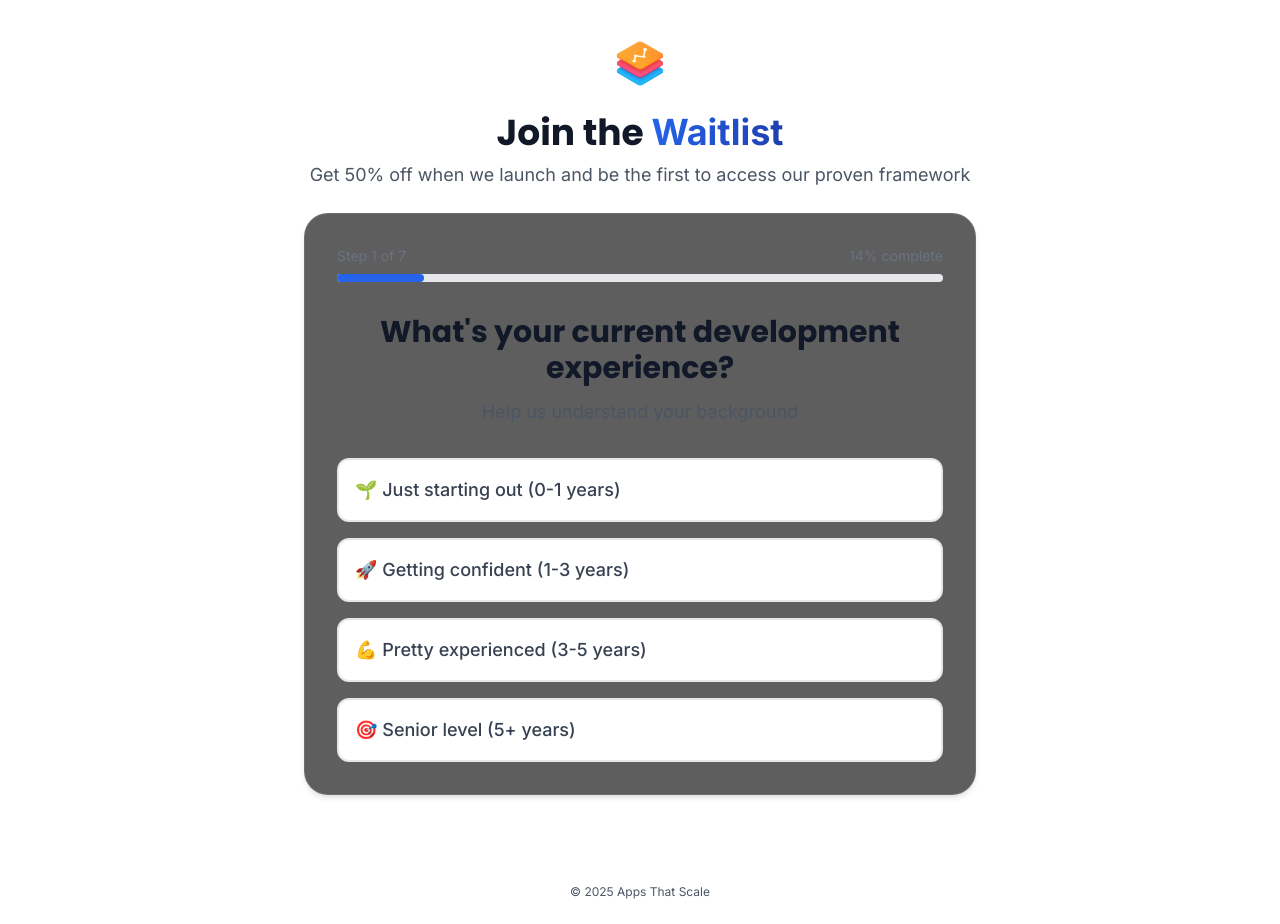
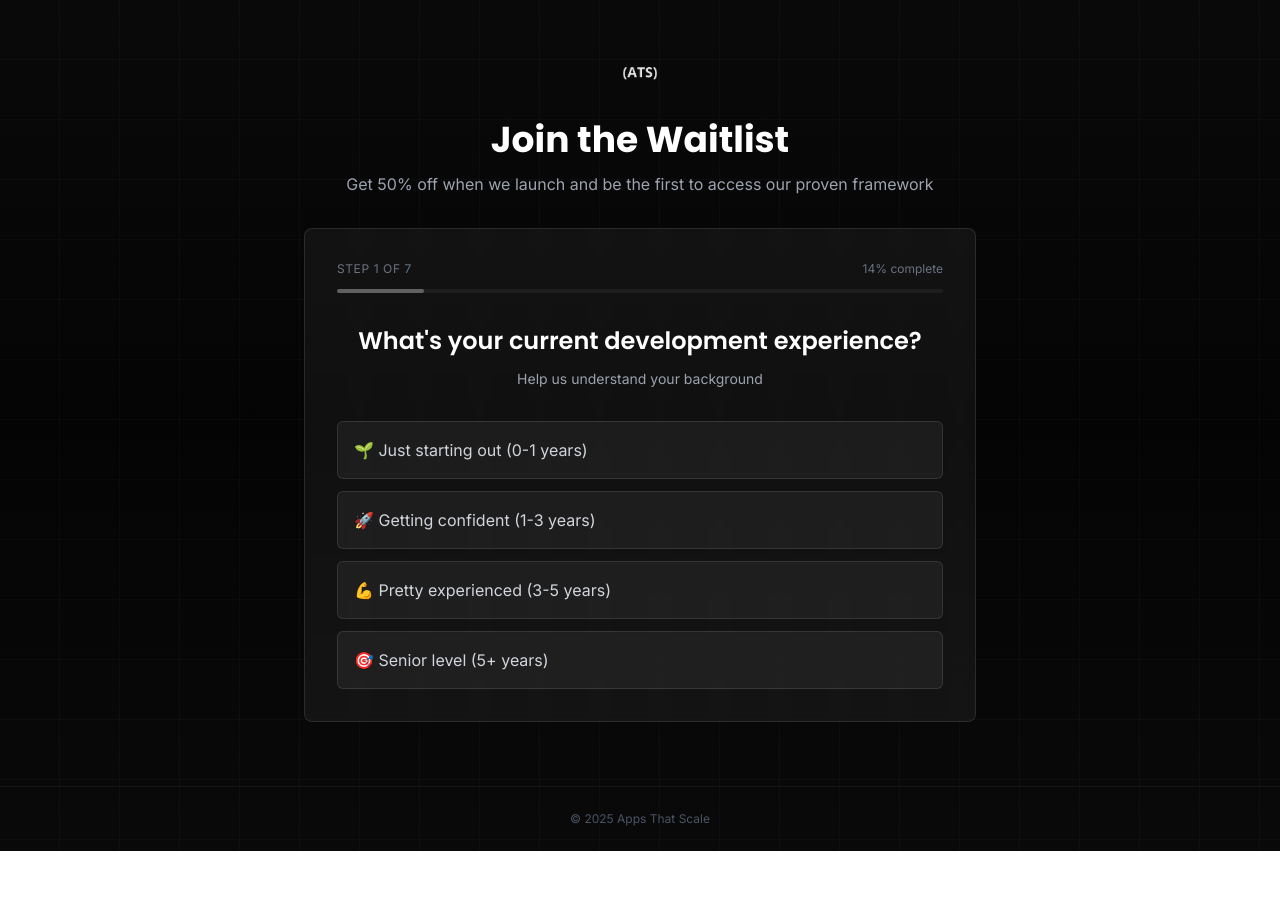
Before and after one commit to ChrolloAce/appsthatscale, a Next.js app: page /join-waitlist in a window 1280 px wide. After the commit the page ends 851 px from the top, so only its background shows below. Built offline with nearby package versions, Linux system fonts and the light colour scheme.

Commit message:
Update join-waitlist page to match monotone aesthetic with soft grid

```diff
--- a/app/join-waitlist/page.tsx
+++ b/app/join-waitlist/page.tsx
@@ -11,19 +11,26 @@ export const metadata: Metadata = {
 
 export default function JoinWaitlistPage() {
   return (
-    <main className="min-h-screen bg-white">
+    <main className="min-h-screen relative bg-[#0a0a0a]">
+      {/* Subtle gradient shading overlay */}
+      <div className="absolute inset-0 bg-gradient-to-b from-zinc-950 via-black to-zinc-950 opacity-60"></div>
+
+      {/* Soft grid pattern */}
+      <div className="absolute inset-0 bg-[linear-gradient(rgba(255,255,255,0.02)_1px,transparent_1px),linear-gradient(90deg,rgba(255,255,255,0.02)_1px,transparent_1px)] bg-[size:60px_60px] bg-[position:-1px_-1px]"></div>
+
+      <div className="relative">
         {/* Header with Logo */}
-      <header className="pt-8 pb-6 px-4 sm:px-6 lg:px-8">
+        <header className="pt-12 pb-8 px-4 sm:px-6 lg:px-8">
           <div className="max-w-7xl mx-auto text-center">
             <img
-            src="/toplogo.png"
+              src="/logo.png"
               alt="Apps That Scale"
-            className="mx-auto h-12 sm:h-16 w-auto mb-4"
+              className="mx-auto h-10 sm:h-12 w-auto mb-6 opacity-90"
             />
-          <h1 className="text-2xl sm:text-3xl lg:text-4xl font-bold text-gray-900 mb-2">
-            Join the <span className="bg-gradient-to-r from-blue-600 to-blue-800 bg-clip-text text-transparent">Waitlist</span>
+            <h1 className="text-2xl sm:text-3xl lg:text-4xl font-bold text-white mb-3">
+              Join the Waitlist
             </h1>
-          <p className="text-base sm:text-lg text-gray-600 max-w-2xl mx-auto">
+            <p className="text-sm sm:text-base text-gray-400 max-w-2xl mx-auto">
               Get 50% off when we launch and be the first to access our proven framework
             </p>
           </div>
@@ -37,6 +44,7 @@ export default function JoinWaitlistPage() {
         </section>
 
         <Footer />
+      </div>
     </main>
   )
 }
--- a/components/WaitlistQuiz.tsx
+++ b/components/WaitlistQuiz.tsx
@@ -226,19 +226,19 @@ const WaitlistQuiz: React.FC<WaitlistQuizProps> = ({ className = '' }) => {
   if (isCompleted) {
     return (
       <div className={`max-w-2xl mx-auto ${className}`}>
-        <div className="card card-spacious text-center bg-gradient-to-r from-green-50 to-emerald-50 border-green-200">
-          <div className="w-20 h-20 bg-green-100 rounded-full flex items-center justify-center mx-auto mb-6">
-            <svg className="w-10 h-10 text-green-600" fill="none" stroke="currentColor" viewBox="0 0 24 24">
+        <div className="bg-white/5 backdrop-blur-sm border border-white/10 rounded-lg p-8 text-center">
+          <div className="w-16 h-16 bg-white/10 rounded-full flex items-center justify-center mx-auto mb-6">
+            <svg className="w-8 h-8 text-white" fill="none" stroke="currentColor" viewBox="0 0 24 24">
               <path strokeLinecap="round" strokeLinejoin="round" strokeWidth={2} d="M5 13l4 4L19 7" />
             </svg>
           </div>
-          <h3 className="text-2xl font-bold text-gray-900 mb-4">Welcome to the exclusive waitlist! 🎉</h3>
-          <p className="text-lg text-gray-600 mb-6">
+          <h3 className="text-2xl font-semibold text-white mb-4">Welcome to the exclusive waitlist</h3>
+          <p className="text-base text-gray-400 mb-6">
             Thanks {formData.name}! Based on your answers, we'll craft the perfect learning experience to help you reach your {answers.mrr_goals?.[0]} MRR goal.
           </p>
-          <div className="bg-white rounded-xl p-4 border border-green-200">
-            <p className="text-sm text-gray-500 mb-2">🎯 Your personalized path is ready!</p>
-            <p className="font-semibold text-gray-800">Check your email for exclusive early access</p>
+          <div className="bg-white/5 rounded-md p-4 border border-white/10">
+            <p className="text-xs text-gray-500 mb-2 uppercase tracking-wider">Your personalized path is ready</p>
+            <p className="font-medium text-white">Check your email for exclusive early access</p>
           </div>
         </div>
       </div>
@@ -247,16 +247,16 @@ const WaitlistQuiz: React.FC<WaitlistQuizProps> = ({ className = '' }) => {
 
   return (
     <div className={`max-w-2xl mx-auto ${className}`}>
-      <div className="card card-spacious">
+      <div className="bg-white/5 backdrop-blur-sm border border-white/10 rounded-lg p-6 sm:p-8">
         {/* Progress Bar */}
         <div className="mb-8">
-          <div className="flex justify-between items-center mb-2">
-            <span className="text-sm text-gray-500">Step {currentStep + 1} of {steps.length}</span>
-            <span className="text-sm text-gray-500">{Math.round(progress)}% complete</span>
+          <div className="flex justify-between items-center mb-3">
+            <span className="text-xs text-gray-500 uppercase tracking-wider">Step {currentStep + 1} of {steps.length}</span>
+            <span className="text-xs text-gray-500">{Math.round(progress)}% complete</span>
           </div>
-          <div className="w-full bg-gray-200 rounded-full h-2">
+          <div className="w-full bg-white/5 rounded-full h-1">
             <div
-              className="bg-blue-600 h-2 rounded-full transition-all duration-500"
+              className="bg-white/30 h-1 rounded-full transition-all duration-500"
               style={{ width: `${progress}%` }}
             ></div>
           </div>
@@ -264,28 +264,28 @@ const WaitlistQuiz: React.FC<WaitlistQuizProps> = ({ className = '' }) => {
 
         {/* Question */}
         <div className="text-center mb-8">
-          <h2 className="text-2xl sm:text-3xl font-bold text-gray-900 mb-3">
+          <h2 className="text-xl sm:text-2xl font-semibold text-white mb-3">
             {currentStepData.question}
           </h2>
-          <p className="text-lg text-gray-600">{currentStepData.subtitle}</p>
+          <p className="text-sm text-gray-400">{currentStepData.subtitle}</p>
         </div>
 
         {/* Answer Options or Input */}
         {currentStepData.type === 'single' && currentStepData.answers ? (
-          <div className="space-y-4">
+          <div className="space-y-3">
             {currentStepData.answers.map((answer) => (
               <button
                 key={answer.id}
                 onClick={() => handleAnswer(currentStepData.id, answer.id)}
                 className={`
-                  w-full p-4 text-left border-2 rounded-xl transition-all duration-200 hover:border-blue-300 hover:bg-blue-50
+                  w-full p-4 text-left border rounded-md transition-all duration-200 hover:bg-white/10 hover:border-white/20
                   ${answers[currentStepData.id]?.includes(answer.id)
-                    ? 'border-blue-500 bg-blue-50 text-blue-900'
-                    : 'border-gray-200 bg-white text-gray-700'
+                    ? 'border-white/30 bg-white/10 text-white'
+                    : 'border-white/10 bg-white/5 text-gray-300'
                   }
                 `}
               >
-                <span className="text-lg font-medium">{answer.text}</span>
+                <span className="text-sm sm:text-base font-normal">{answer.text}</span>
               </button>
             ))}
           </div>
@@ -298,26 +298,26 @@ const WaitlistQuiz: React.FC<WaitlistQuizProps> = ({ className = '' }) => {
                      currentStepData.id === 'email' ? formData.email : formData.phone}
               onChange={(e) => handleInputChange(currentStepData.id as keyof typeof formData, e.target.value)}
               placeholder={currentStepData.placeholder}
-              className={`input w-full text-center text-lg py-4 ${errors[currentStepData.id] ? 'border-red-300 focus:border-red-500' : ''}`}
+              className={`w-full text-center text-base py-4 px-4 bg-white/5 border rounded-md text-white placeholder-gray-500 focus:outline-none focus:bg-white/10 transition-all ${errors[currentStepData.id] ? 'border-red-500/50 focus:border-red-500' : 'border-white/10 focus:border-white/20'}`}
               onKeyPress={handleKeyPress}
               autoFocus
             />
             {errors[currentStepData.id] && (
-              <p className="text-red-600 text-center text-sm">{errors[currentStepData.id]}</p>
+              <p className="text-red-400 text-center text-sm">{errors[currentStepData.id]}</p>
             )}
 
             <button
               onClick={handleNext}
               disabled={isSubmitting}
-              className="btn btn-primary btn-lg w-full"
+              className="w-full bg-white text-black font-medium py-3 px-8 rounded-md hover:bg-gray-100 transition-all duration-200 flex items-center justify-center gap-2 text-sm disabled:opacity-50 disabled:cursor-not-allowed"
             >
               {isSubmitting ? (
                 <>
-                  <div className="spinner mr-2"></div>
+                  <div className="w-4 h-4 border-2 border-black/20 border-t-black rounded-full animate-spin"></div>
                   Joining Waitlist...
                 </>
               ) : currentStep === steps.length - 1 ? (
-                'Join the Waitlist 🚀'
+                'Join the Waitlist'
               ) : (
                 'Continue →'
               )}
```
Lines whose indentation alone changed are shown as unchanged.
